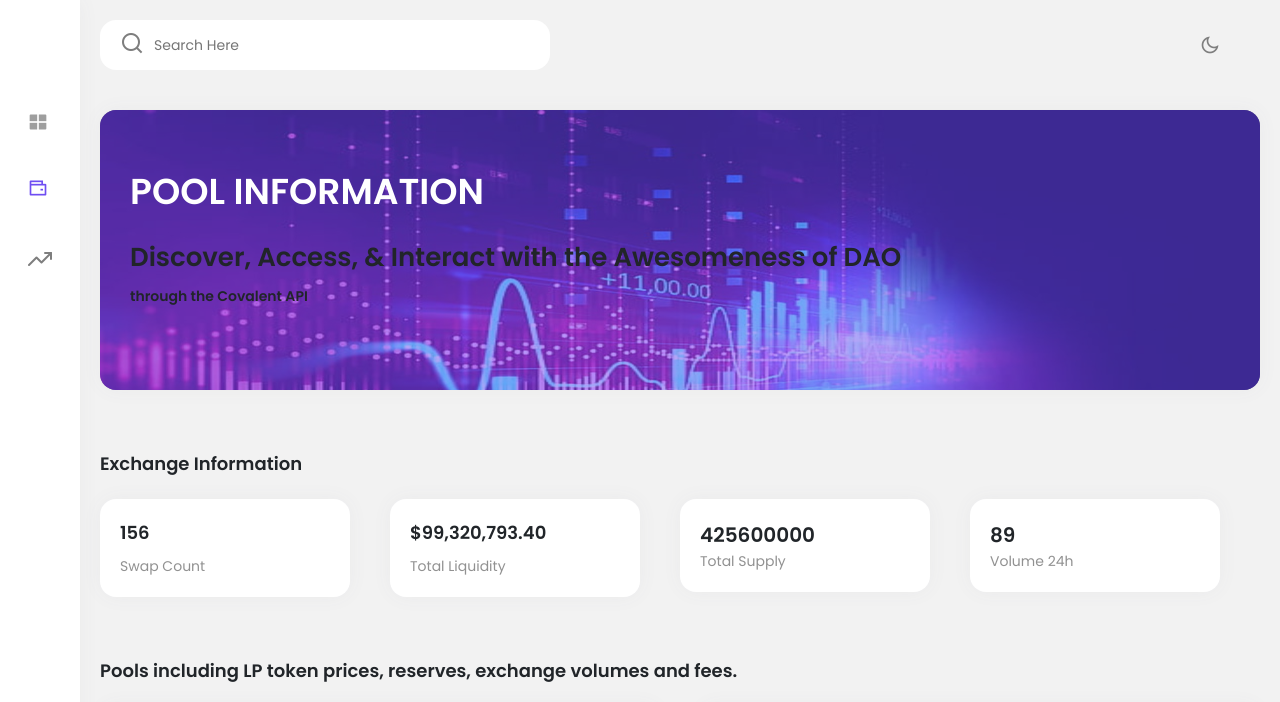
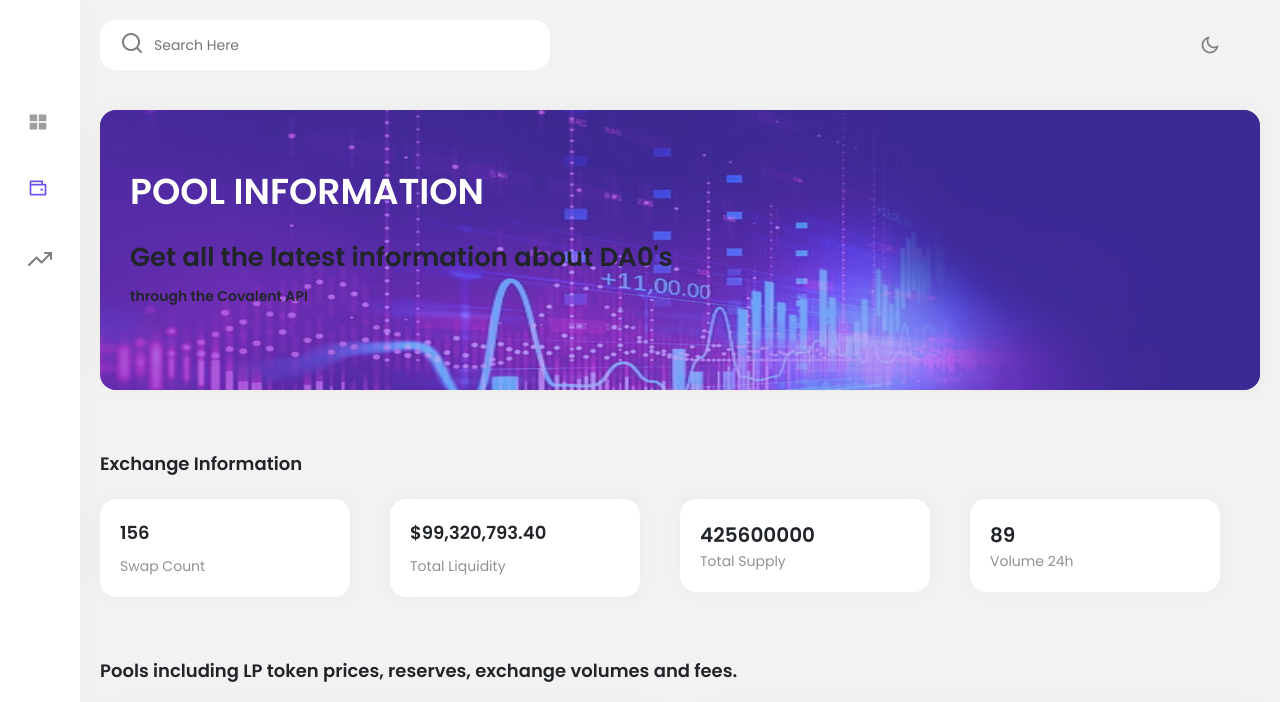
Before and after one commit to UkemeSkywalker/Ocean-DAO-Analytics-Dashboard, a plain HTML site: page pool.html in a window 1280 px wide. Shown: the top 702 px of the page. Drawn offline with Linux system fonts and the light colour scheme; no server answers.

Commit message:
edited the pool page

```diff
--- a/pool.html
+++ b/pool.html
@@ -32,8 +32,6 @@
                         </div>
                     </div>
                     <div class="header-right">
-                        <!-- <div class="theme-switch"><i class="ri-sun-line"></i></div> -->
-
                         <div class="dark-light-toggle theme-switch" onclick="themeToggle()">
                             <span class="dark"><i class="ri-moon-line"></i></span>
                             <span class="light"><i class="ri-sun-line"></i></span>
@@ -80,7 +78,7 @@
                     <div class="promotion promotion1 d-flex justify-content-between align-items-center">
                         <div class="promotion-detail">
                             <h1 class="text-white mb-3">POOL INFORMATION</h1>
-                            <h3>Discover, Access, &amp; Interact with the Awesomeness of DAO</h3>
+                            <h3>Get all the latest information about DA0's</h3>
                             <p><strong>through the Covalent API</strong></p>
                         </div>
                     </div>
```
